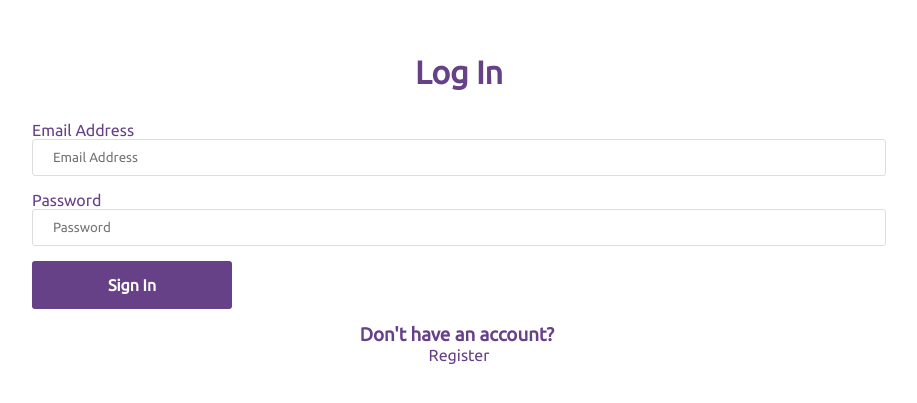
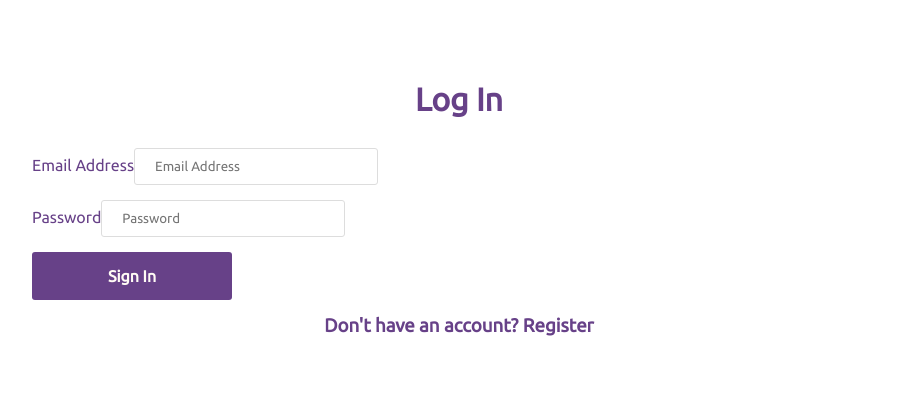
Before and after one commit to CodedRedGIT/Intelligent-Discussion-Board, a React (Create React App) app in the folder frontend/: page / in a window 1280 px wide. Shown: the part 191-594 px from the top of the page, without its empty margins (181-1098 px from the left). Built offline with nearby package versions, Linux system fonts and the light colour scheme.

Commit message:
[WIP] updated front login page to pull from api

```diff
--- a/frontend/src/App.css
+++ b/frontend/src/App.css
@@ -14,6 +14,10 @@ input {
 }
 a {
   text-decoration: none;
+}
+.loginFormContainer {
+  display: flex;
+  justify-content: center;
 }
 .register,
 .login,
--- a/frontend/src/pages/Login.js
+++ b/frontend/src/pages/Login.js
@@ -1,25 +1,40 @@
 import React, { useState } from "react";
-import { Link, useHistory } from "react-router-dom";
+import { Link } from "react-router-dom";
+import axios from 'axios';
 
 const Login = () => {
   const [email, setEmail] = useState("");
   const [password, setPassword] = useState("");
-  const history = useHistory();
 
-  const handleSubmit = (e) => {
-    e.preventDefault();
-    setEmail("");
-    setPassword("");
-    history.push("/dashboard");
+  function handleLogin() {
+    const data = {
+      email: email,
+      password: password
     };
+    axios.post('/api/login/', data)
+      .then(response => {
+        console.log(response.data);
+        // Handle successful login
+      })
+      .catch(error => {
+        console.log(error.response.data);
+        // Handle login error
+      });
+  }
+
+  function LoginForm() {
+    function handleSubmit(event) {
+      event.preventDefault();
+      handleLogin();
+    }
 
     return (
-    <div className="login">
-      <h1 className="loginTitle">Log In</h1>
       <form className="loginForm" onSubmit={handleSubmit}>
+        <div className="formGroup">
           <label htmlFor="email">Email Address</label>
           <input
             required
+            className="formControl"
             placeholder="Email Address"
             type="text"
             name="email"
@@ -27,9 +42,12 @@ const Login = () => {
             value={email}
             onChange={(e) => setEmail(e.target.value)}
           />
+        </div>
+        <div className="formGroup">
           <label htmlFor="password">Password</label>
           <input
             required
+            className="formControl"
             placeholder="Password"
             type="password"
             name="password"
@@ -38,11 +56,19 @@ const Login = () => {
             value={password}
             onChange={(e) => setPassword(e.target.value)}
           />
+        </div>
         <button className="loginBtn">Sign In</button>
       </form>
-      <h3>Don't have an account?&nbsp;</h3>
-      <Link to="/register">Register</Link>
+    );
+  }
+
+  return (
+    <div className="login">
+      <h1 className="loginTitle">Log In</h1>
+      <LoginForm />
+      <h3 className="loginSubtitle">Don't have an account?&nbsp;<Link to="/register">Register</Link></h3>
     </div>
   );
-};
+}
+
 export default Login;
```
Lines whose indentation alone changed are shown as unchanged.
